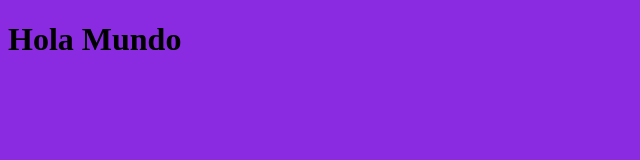
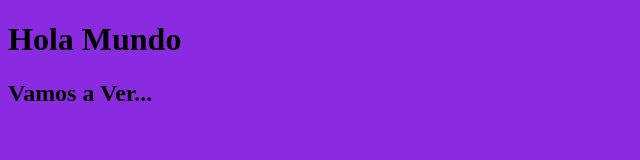
Before and after one commit to AtueBrian/proyecto-coder, a plain HTML site: page index.html in a window 1280 px wide. Shown: the whole page, without its empty margins (0-640 px from the left). Drawn offline with Linux system fonts and the light colour scheme.

Commit message:
se agrago h2

```diff
--- a/index.html
+++ b/index.html
@@ -10,5 +10,6 @@
 </head>
 <body>
     <h1>Hola  Mundo</h1>
+    <h2>Vamos a Ver...</h2>
 </body>
 </html>
```
